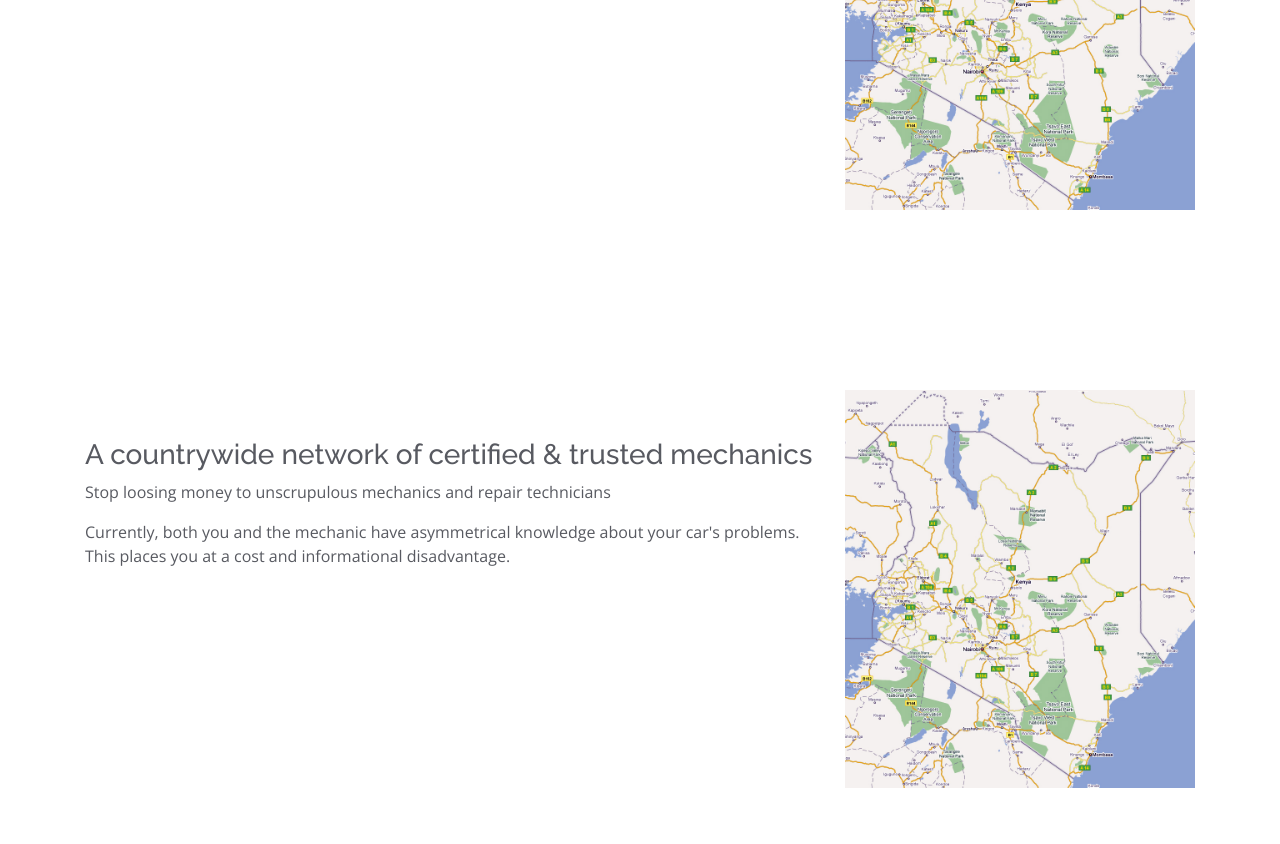
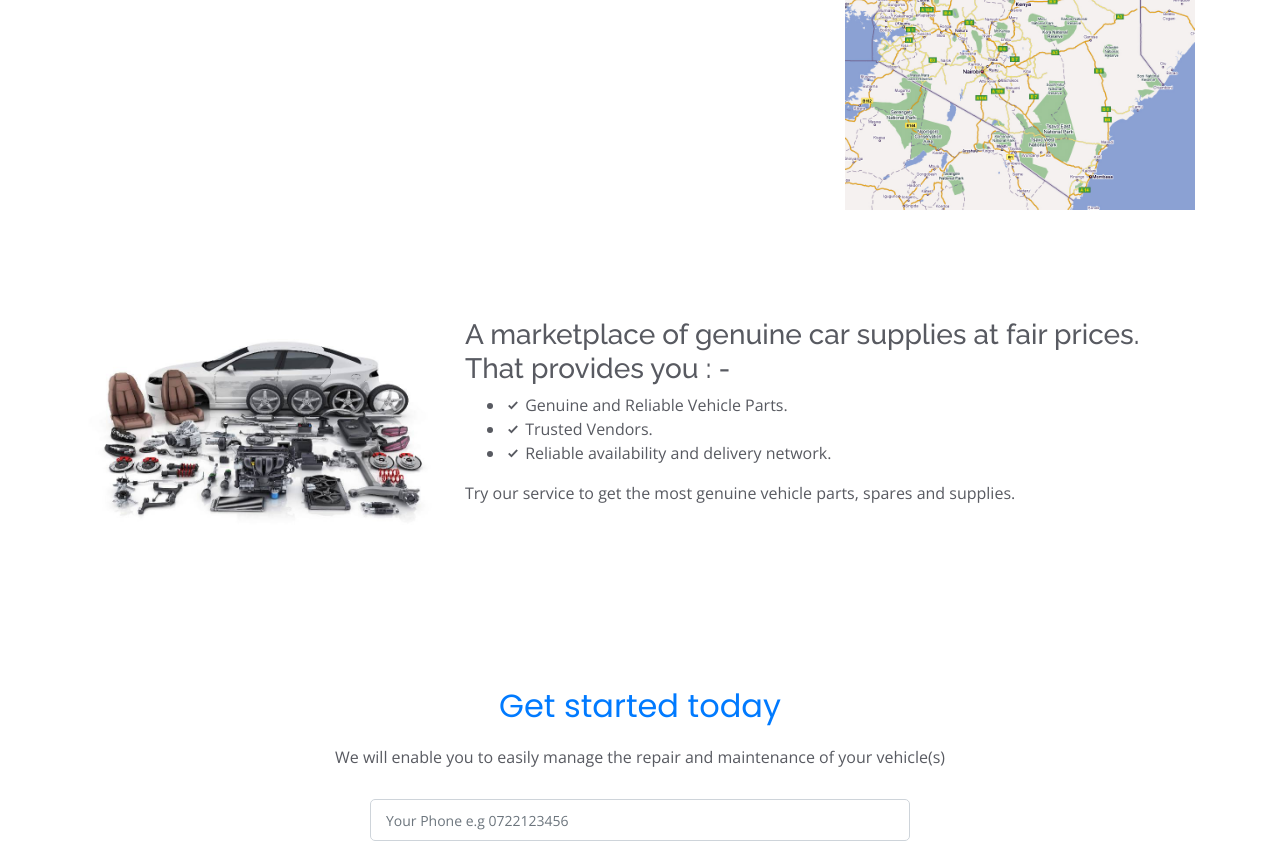
Before and after one commit to KevinMarete/motilix-web, a plain HTML site: page index.html in a window 1280 px wide. Shown: the part 950-1794 px from the top of the page. Drawn offline with nearby package versions, Linux system fonts and the light colour scheme.

Commit message:
Fix: Removed duplicate content for netowrk of mechanics

```diff
--- a/index.html
+++ b/index.html
@@ -13,9 +13,7 @@
     <link href="assets/img/favicon.png" rel="icon" />
 
     <!-- Google Fonts -->
-  <link
-    href="https://fonts.googleapis.com/css?family=Open+Sans:300,300i,400,400i,600,600i,700,700i|Raleway:300,300i,400,400i,500,500i,600,600i,700,700i|Poppins:300,300i,400,400i,500,500i,600,600i,700,700i"
-    rel="stylesheet" />
+    <link href="https://fonts.googleapis.com/css?family=Open+Sans:300,300i,400,400i,600,600i,700,700i|Raleway:300,300i,400,400i,500,500i,600,600i,700,700i|Poppins:300,300i,400,400i,500,500i,600,600i,700,700i" rel="stylesheet" />
 
     <!-- Vendor CSS Files -->
     <link href="assets/vendor/bootstrap/css/bootstrap.min.css" rel="stylesheet" />
@@ -57,9 +55,7 @@
     <section id="hero" class="d-flex align-items-center">
         <div class="container">
             <div class="row">
-        <div
-          class="col-lg-6 d-lg-flex flex-lg-column justify-content-center align-items-stretch pt-5 pt-lg-0 order-2 order-lg-1"
-          data-aos="fade-up">
+                <div class="col-lg-6 d-lg-flex flex-lg-column justify-content-center align-items-stretch pt-5 pt-lg-0 order-2 order-lg-1" data-aos="fade-up">
                     <div>
                         <h1>Do you value your vehicle?</h1>
                         <h2>
@@ -67,21 +63,21 @@
                                 Never get stuck.
                             </p>
                             <p>
-                Join a platform that gives you access to a network of verified & trusted mechanics and marketplace of
-                vehicle spare parts & supplies.
+                                Join a platform that gives you access to a network of verified & trusted mechanics and marketplace of vehicle spare parts & supplies.
                             </p>
                         </h2>
                         <a href="#get-started" class="download-btn"><i class="bx bx-arrow-to-right"></i> Get Started - It's Free</a>
                     </div>
                 </div>
-        <div class="col-lg-6 d-lg-flex flex-lg-column align-items-stretch order-1 order-lg-2 hero-img"
-          data-aos="fade-up">
+                <div class="col-lg-6 d-lg-flex flex-lg-column align-items-stretch order-1 order-lg-2 hero-img" data-aos="fade-up">
                     <img src="assets/img/top-image.png" class="img-fluid" alt="" />
                 </div>
             </div>
         </div>
     </section>
     <!-- End Hero -->
+
+    <main id="main">
 
         <main id="main">
             <!-- ======= Features Section ======= -->
@@ -94,44 +90,13 @@
                         <div class="col-md-8 pt-5 order-2 order-md-1" data-aos="fade-up">
                             <h3>A countrywide network of certified & trusted mechanics</h3>
                             <p>
-              Stop loosing money to unscrupulous mechanics and repair
-              technicians
+                                Stop loosing money to unscrupulous mechanics and repair technicians
                             </p>
                             <!-- <p>
                             Expensive and unplanned repairs put a strain on your budgets and leads to loss of business. You need to prevent small maintenance issues from becoming unplanned expensive repairs.
                         </p> -->
                             <p>
-              Currently, both you and the mechanic have asymmetrical knowledge
-              about your car's problems. <br />
-              This places you at a cost and informational disadvantage.
-            </p>
-          </div>
-        </div>
-      </div>
-    </section>
-    <!-- End Hero -->
-
-    <main id="main">
-      <!-- ======= Features Section ======= -->
-      <section id="features" class="features">
-        <div class="container">
-          <div class="row content">
-            <div class="col-md-4 order-1 order-md-2" data-aos="fade-left">
-              <img src="assets/img/network.jpg" class="img-fluid" alt="" />
-            </div>
-            <div class="col-md-8 pt-5 order-2 order-md-1" data-aos="fade-up">
-              <h3>A countrywide network of certified & trusted mechanics</h3>
-              <p>
-                Stop loosing money to unscrupulous mechanics and repair
-                technicians
-              </p>
-              <!-- <p>
-                            Expensive and unplanned repairs put a strain on your budgets and leads to loss of business. You need to prevent small maintenance issues from becoming unplanned expensive repairs.
-                        </p> -->
-              <p>
-                Currently, both you and the mechanic have asymmetrical knowledge
-                about your car's problems. <br />
-                This places you at a cost and informational disadvantage.
+                                Currently, both you and the mechanic have asymmetrical knowledge about your car's problems. <br /> This places you at a cost and informational disadvantage.
                             </p>
                         </div>
                     </div>
@@ -142,24 +107,20 @@
                         </div>
                         <div class="col-md-8 pt-5" data-aos="fade-up">
                             <h3>
-                A marketplace of genuine car supplies at fair prices. That
-                provides you : -
+                                A marketplace of genuine car supplies at fair prices. That provides you : -
                             </h3>
                             <!-- <p>We believe that protecting your vehicle assets, keeping drivers and technicians on the road, and meeting customer demands on time are what keep you in business.</p> -->
                             <ul>
                                 <li>
-                  <i class="icofont-check"></i> Genuine and Reliable Vehicle
-                  Parts.
+                                    <i class="icofont-check"></i> Genuine and Reliable Vehicle Parts.
                                 </li>
                                 <li><i class="icofont-check"></i> Trusted Vendors.</li>
                                 <li>
-                  <i class="icofont-check"></i> Reliable availability and
-                  delivery network.
+                                    <i class="icofont-check"></i> Reliable availability and delivery network.
                                 </li>
                             </ul>
                             <p>
-                Try our service to get the most genuine vehicle parts, spares
-                and supplies.
+                                Try our service to get the most genuine vehicle parts, spares and supplies.
                             </p>
                         </div>
                     </div>
@@ -173,8 +134,7 @@
                     <div class="section-title">
                         <h2>Get started today</h2>
                         <p>
-              We will enable you to easily manage the repair and maintenance of
-              your vehicle(s)
+                            We will enable you to easily manage the repair and maintenance of your vehicle(s)
                         </p>
                     </div>
 
@@ -206,9 +166,7 @@
                   <div class="validate"></div>
                 </div> -->
                                 <div class="form-group">
-                  <input placeholder="Your Phone e.g 0722123456" type="number" class="form-control" name="phone"
-                    id="phone" data-rule="minlen:10" required data-msg="Please enter at least 10 chars for phone number"
-                    style="border-radius: 5px;" />
+                                    <input placeholder="Your Phone e.g 0722123456" type="number" class="form-control" name="phone" id="phone" data-rule="minlen:10" required data-msg="Please enter at least 10 chars for phone number" style="border-radius: 5px;" />
                                     <div class="validate"></div>
                                 </div>
                                 <!-- <div class="form-group">
@@ -248,8 +206,7 @@
                   <div class="validate"></div>
                 </div> -->
                                 <div class="form-group">
-                  <select class="form-control" name="service" data-rule="required"
-                    data-msg="Please select preferred service">
+                                    <select class="form-control" name="service" data-rule="required" data-msg="Please select preferred service">
                     <option value="">Select Preferred Service(s)</option>
                     <option value="mechanics">Trusted Mechanic</option>
                     <option value="marketplace">Trusted Marketplace</option>
@@ -286,30 +243,24 @@
                         <div class="col-md-4">
                             <h2>MOTILIX</h2>
                             <p>
-                MOTILIX is a platform that allows your unlimited access to a
-                country wide network of trusted mechanics, genuine spare parts
-                and aggregated vehicle information.
+                                MOTILIX is a platform that allows your unlimited access to a country wide network of trusted mechanics, genuine spare parts and aggregated vehicle information.
                             </p>
                         </div>
                         <div class="col-md-4 mt-3">
                             <h4>UNITED STATES</h4>
                             <p>
-                747 3rd Avenue<br />
-                New York, NY 10017<br />
-                United States <br />
-                <strong class="text-theme">Email:</strong>
-                hello@motilix.com<br />
+                                747 3rd Avenue<br /> New York, NY 10017<br /> United States <br />
+                                <strong class="text-theme">Email:</strong> hello@motilix.com
+                                <br />
                             </p>
                         </div>
                         <div class="col-md-4 mt-3 float-right">
                             <h4>KENYA</h4>
                             <p>
-                Laiboni Centre, 4th Floor<br />
-                Kilimani, Nairobi<br />
-                Kenya <br />
+                                Laiboni Centre, 4th Floor<br /> Kilimani, Nairobi<br /> Kenya <br />
                                 <!-- <strong class="text-theme">Phone:</strong> +254 707000111<br> -->
-                <strong class="text-theme">Email:</strong>
-                hello@motilix.com<br />
+                                <strong class="text-theme">Email:</strong> hello@motilix.com
+                                <br />
                             </p>
                         </div>
                     </div>
@@ -319,8 +270,7 @@
             <div class="container-fluid">
                 <div class="row">
                     <div class="col-12 py-3 text-center">
-            Copyright © 2020 <strong class="text-theme">MOTILIX</strong>. All
-            Rights Reserved
+                        Copyright © 2020 <strong class="text-theme">MOTILIX</strong>. All Rights Reserved
                     </div>
                 </div>
             </div>
```
Lines whose indentation alone changed are shown as unchanged.
